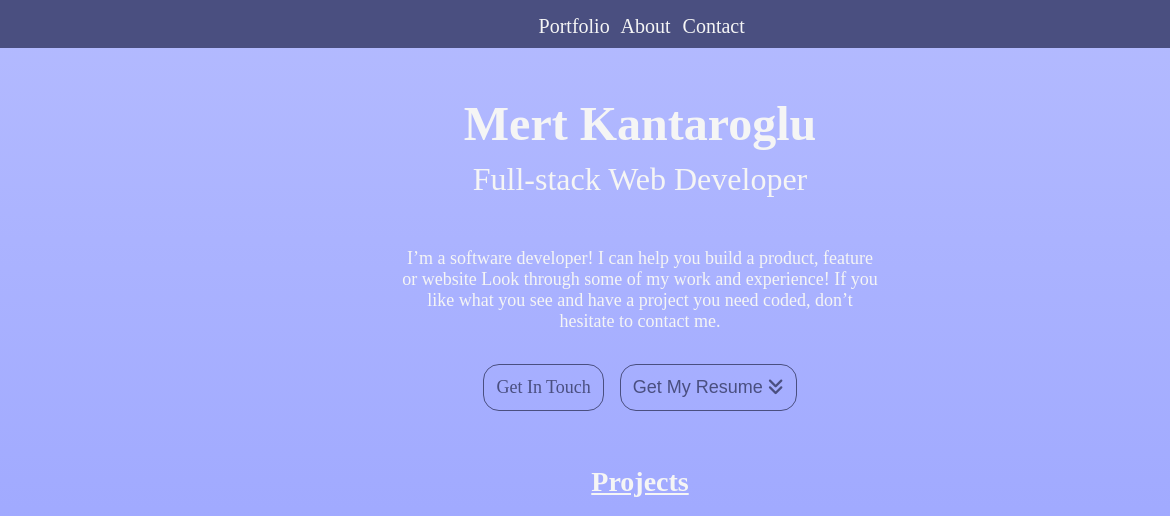
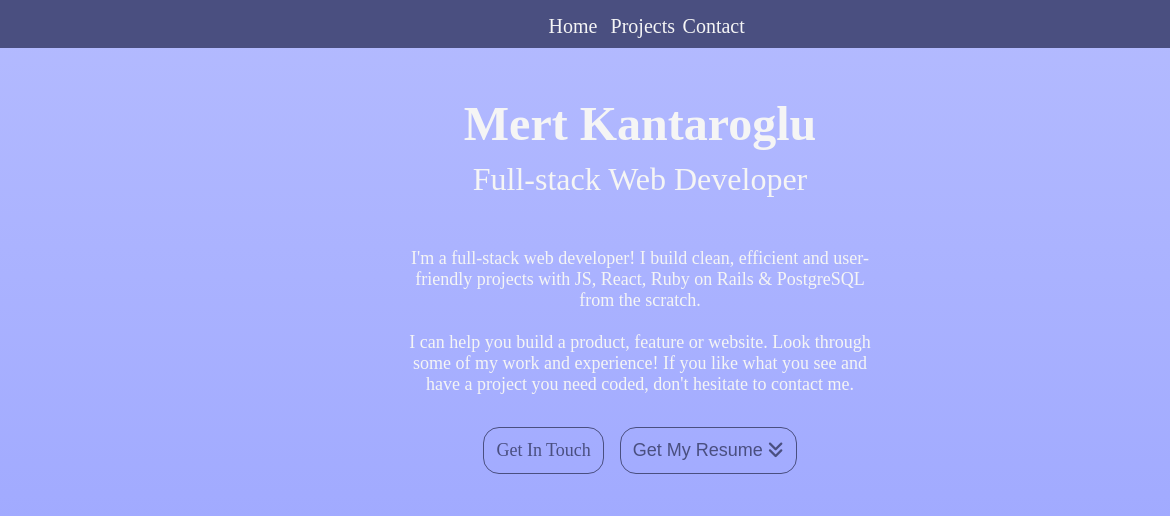
Before and after one commit to mertkantaroglu/Portfolio-Project, a plain HTML site: page index.html in a window 1280 px wide. Shown: the top 516 px of the page, 0-1170 px from the left. Drawn offline with Linux system fonts and the light colour scheme.

Commit message:
Update index

```diff
--- a/index.html
+++ b/index.html
@@ -49,13 +49,13 @@
         </ul>
       </div>
         <nav class="hamburger">
-          <span class="navbar"><a href="#Portfolio" class="nav-links">Portfolio</a></span>
-          <span class="navbar"><a href="#About" class="nav-links about-nav-link">About</a></span>
+          <span class="navbar"><a href="#intro" class="nav-links about-nav-link">Home</a></span>
+          <span class="navbar"><a href="#Portfolio" class="nav-links">Projects</a></span>
           <span class="navbar"><a href="#Contact" class="nav-links">Contact</a></span>
         </nav>
       </header>
 
-      <div class="intro-container">
+      <div class="intro-container" id="intro">
         <div class="title">
           <h1><span class="name">Mert Kantaroglu</span>
           </h1>
@@ -63,10 +63,8 @@
         </div>
         <div class="intro">
           <p>
-            I’m a software developer! I can help you build a product, feature or
-            website Look through some of my work and experience! If you like what
-            you see and have a project you need coded, don’t hesitate to contact
-            me.
+            I'm a full-stack web developer! I build clean, efficient and user-friendly projects with JS, React, Ruby on Rails & PostgreSQL from the scratch. <br><br>
+            I can help you build a product, feature or website. Look through some of my work and experience! If you like what you see and have a project you need coded, don't hesitate to contact me.
           </p>
           <div class="connect-btns">
             <a class="connect-btn" href="#Contact">Get In Touch</a>
@@ -129,7 +127,7 @@
     <!-- Contact-Form -->
     <section class="contact-form form-group" id="Contact">
       <h2 class="contact-title">Contact Me</h2>
-      <p class="contact-info">If you have an application you are interested in developing, a feature that you need built or a project that needs coding. I’d love to help with it</p>
+      <p class="contact-info">If you have an application you are interested in developing, a feature that you need built or a project that needs coding. I'd love to help with it!</p>
       <p class="contact-info">Contact me via</p>
           <div class="social-media">
             <ul class="end-social-media-icons">
```
